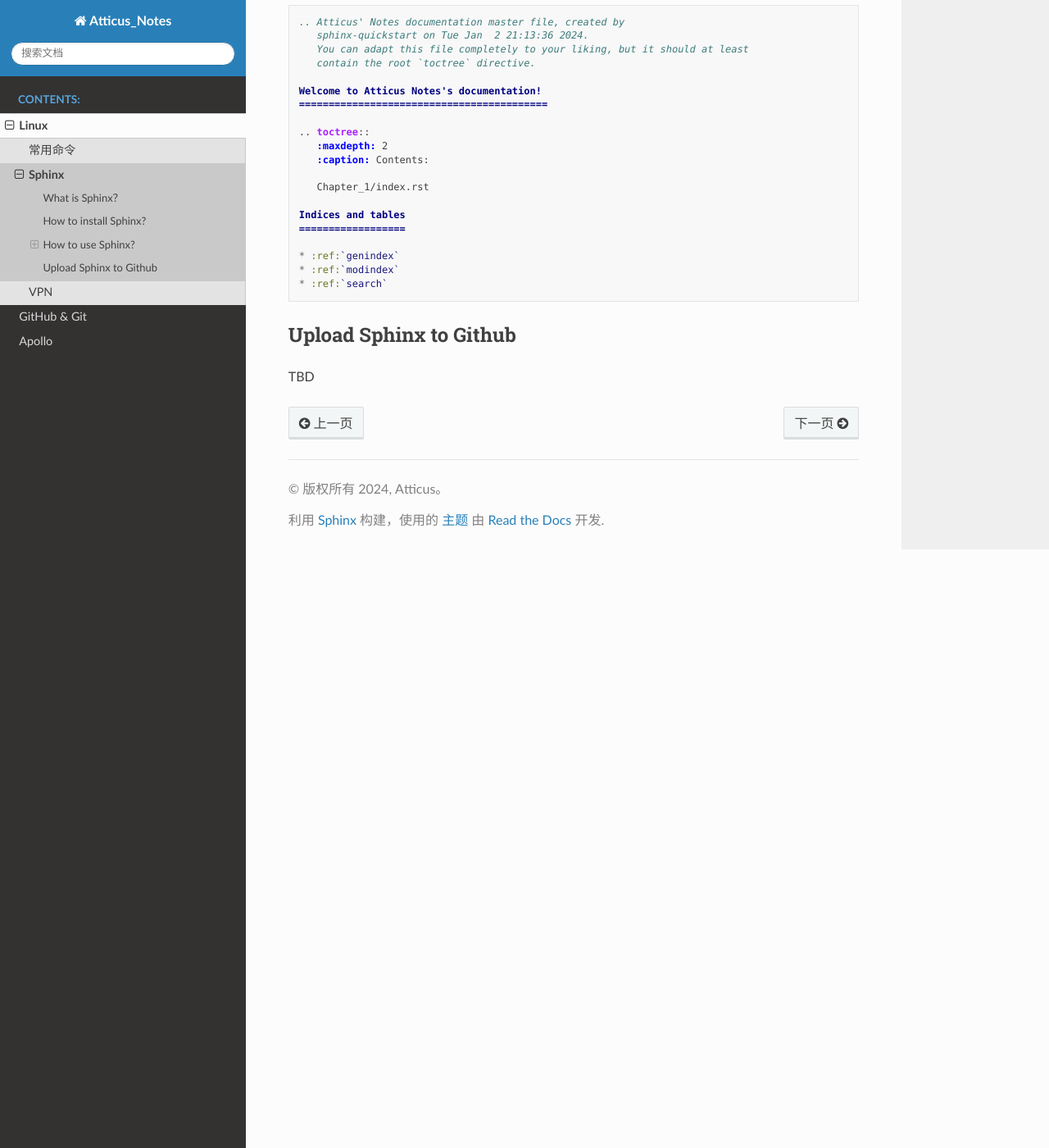
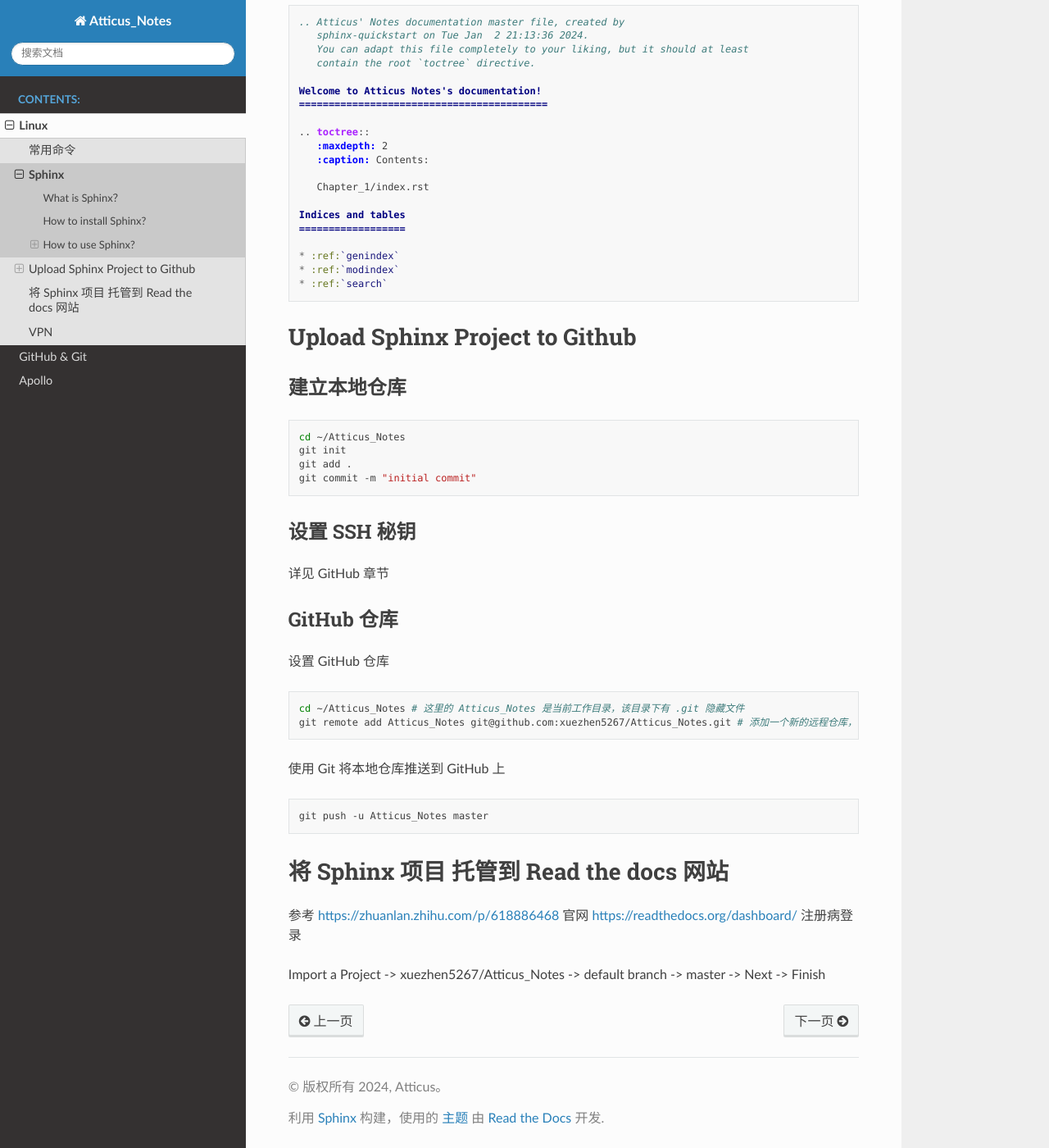
Before and after one commit to xuezhen5267/Atticus_Notes, a Sphinx documentation site: the page built from source/Linux/sphinx.md, in a window 1280 px wide and 1400 px high, scrolled down 2188 px. Shown: the whole window at 82% size. Built offline with Sphinx 7.4.7 and the Read the Docs theme 2.0.0, drawn with Linux system fonts in a browser that asks for light colours.

````diff
--- a/source/Linux/sphinx.md
+++ b/source/Linux/sphinx.md
@@ -90,5 +90,29 @@
 * :ref:`modindex`
 * :ref:`search`
 ```
-## Upload Sphinx to Github
-TBD
+# Upload Sphinx Project to Github
+## 建立本地仓库
+```shell
+cd ~/Atticus_Notes
+git init
+git add .
+git commit -m "initial commit"
+```
+## 设置 SSH 秘钥
+详见 GitHub 章节
+
+## GitHub 仓库
+设置 GitHub 仓库
+```shell
+cd ~/Atticus_Notes # 这里的 Atticus_Notes 是当前工作目录，该目录下有 .git 隐藏文件
+git remote add Atticus_Notes git@github.com:xuezhen5267/Atticus_Notes.git # 添加一个新的远程仓库，名称为 Atticus_Notes, 地址为 git@github.com:xuezhen5267/Atticus_Notes.git ，使用 https 地址也可以。
+```
+使用 Git 将本地仓库推送到 GitHub 上
+```shell
+git push -u Atticus_Notes master
+```
+# 将 Sphinx 项目 托管到 Read the docs 网站
+参考 <https://zhuanlan.zhihu.com/p/618886468>
+官网 <https://readthedocs.org/dashboard/> 注册病登录
+
+Import a Project -> xuezhen5267/Atticus_Notes -> default branch -> master -> Next -> Finish
````
Also changed, not shown: source/Apollo/apollo_installation.md (+3 -2 lines), source/GitHub/github.md (+69 -0 lines), .readthedocs.yaml (added).
